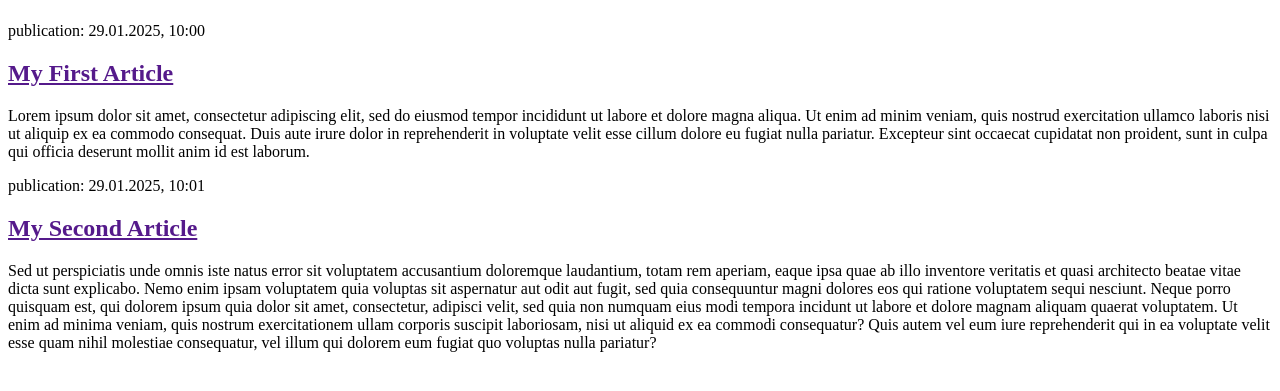
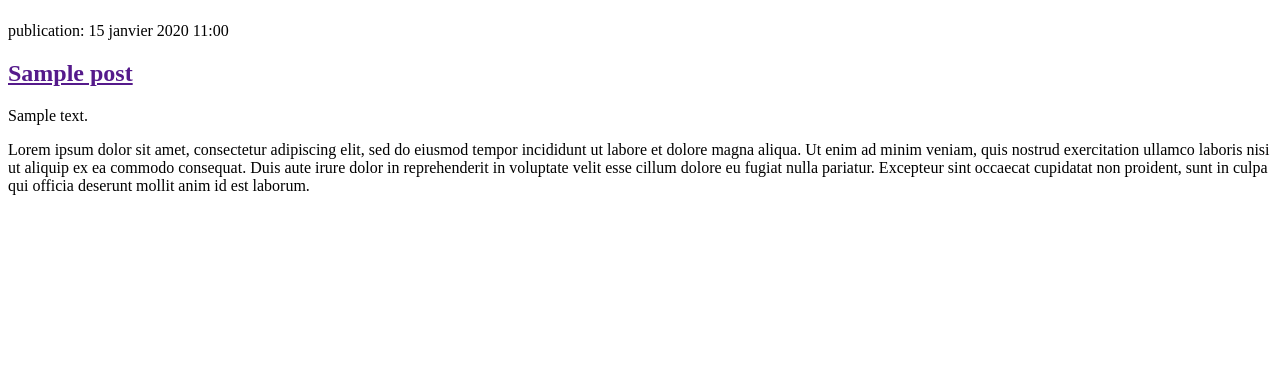
Before and after one commit to Nour-Noaxp/djangoproject, a Django app: page / in a window 1280 px wide. Shown: the part 58-449 px from the top of the page. Run offline with Django 5.2, Linux system fonts and the light colour scheme; tables that the repository leaves empty hold one stand-in row (values such as "Sample post").

Commit message:
Configured post_list view to return posts query set, and modified post_list template using django template language

```diff
--- a/blog/templates/blog/post_list.html
+++ b/blog/templates/blog/post_list.html
@@ -8,17 +8,14 @@
       <h1><a href="/"><em>ProjectX Blog</em></a></h1>
     </header>
 
-    <article>
-      <time>publication: 29.01.2025, 10:00</time>
-      <h2><a href="">My First Article</a></h2>
-      <p>Lorem ipsum dolor sit amet, consectetur adipiscing elit, sed do eiusmod tempor incididunt ut labore et dolore magna aliqua. Ut enim ad minim veniam, quis nostrud exercitation ullamco laboris nisi ut aliquip ex ea commodo consequat. Duis aute irure dolor in reprehenderit in voluptate velit esse cillum dolore eu fugiat nulla pariatur. Excepteur sint occaecat cupidatat non proident, sunt in culpa qui officia deserunt mollit anim id est laborum.</p>
-    </article>
-
-    <article>
-      <time>publication: 29.01.2025, 10:01</time>
-      <h2><a href="">My Second Article</a></h2>
-      <p>Sed ut perspiciatis unde omnis iste natus error sit voluptatem accusantium doloremque laudantium, totam rem aperiam, eaque ipsa quae ab illo inventore veritatis et quasi architecto beatae vitae dicta sunt explicabo. Nemo enim ipsam voluptatem quia voluptas sit aspernatur aut odit aut fugit, sed quia consequuntur magni dolores eos qui ratione voluptatem sequi nesciunt. Neque porro quisquam est, qui dolorem ipsum quia dolor sit amet, consectetur, adipisci velit, sed quia non numquam eius modi tempora incidunt ut labore et dolore magnam aliquam quaerat voluptatem. Ut enim ad minima veniam, quis nostrum exercitationem ullam corporis suscipit laboriosam, nisi ut aliquid ex ea commodi consequatur? Quis autem vel eum iure reprehenderit qui in ea voluptate velit esse quam nihil molestiae consequatur, vel illum qui dolorem eum fugiat quo voluptas nulla pariatur?</p>
-    </article>
+    {% for post in posts %}
+      <article>
+        <time>publication: {{ post.published_date }}</time>
+        <h2><a href="">{{ post.title}}</a></h2>
+        <p>{{ post.text|linebreaksbr }}</p>
+        <p>Lorem ipsum dolor sit amet, consectetur adipiscing elit, sed do eiusmod tempor incididunt ut labore et dolore magna aliqua. Ut enim ad minim veniam, quis nostrud exercitation ullamco laboris nisi ut aliquip ex ea commodo consequat. Duis aute irure dolor in reprehenderit in voluptate velit esse cillum dolore eu fugiat nulla pariatur. Excepteur sint occaecat cupidatat non proident, sunt in culpa qui officia deserunt mollit anim id est laborum.</p>
+      </article>
+    {% endfor %}
 
   </body>
 </html>
--- a/blog/views.py
+++ b/blog/views.py
@@ -1,4 +1,7 @@
 from django.shortcuts import render
+from .models import Post
+from django.utils import timezone
 
 def post_list(request):
-  return render(request, 'blog/post_list.html', {})
+  posts = Post.objects.filter(published_date__lte=timezone.now()).order_by('published_date')
+  return render(request, 'blog/post_list.html', {'posts': posts})
```
